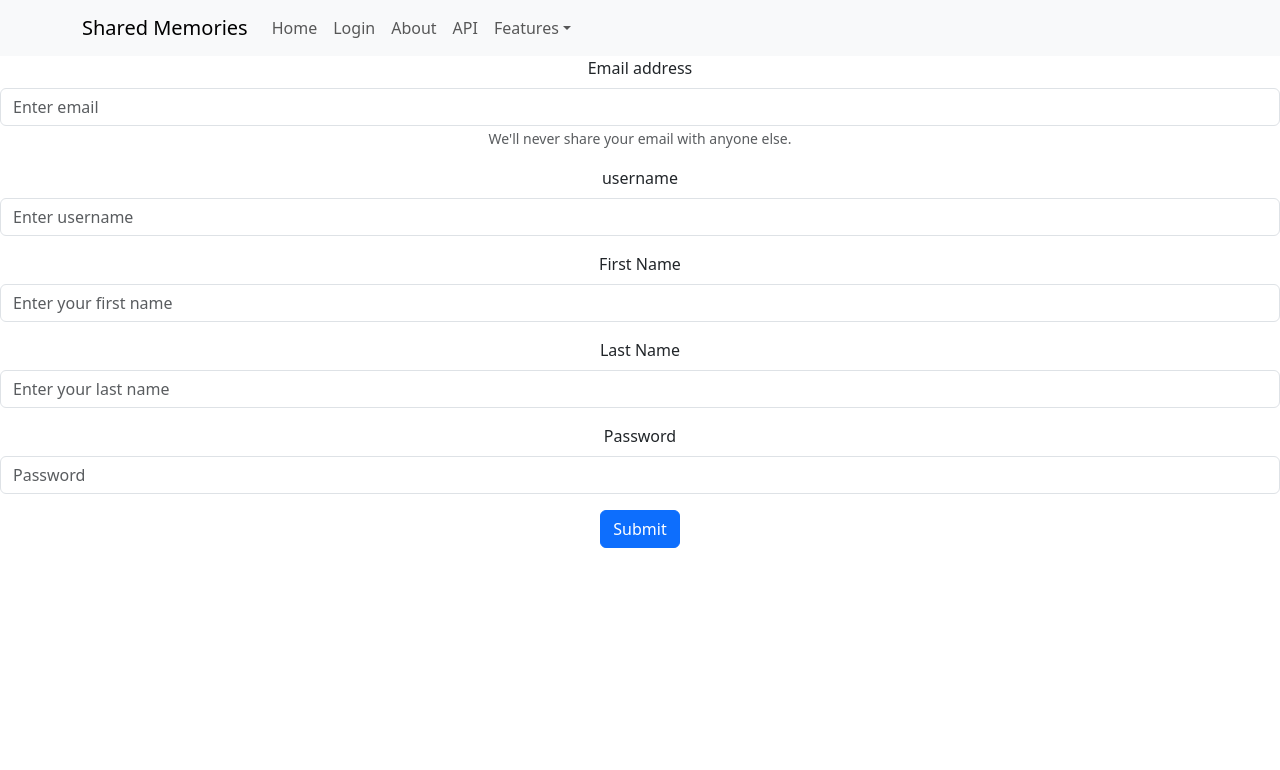
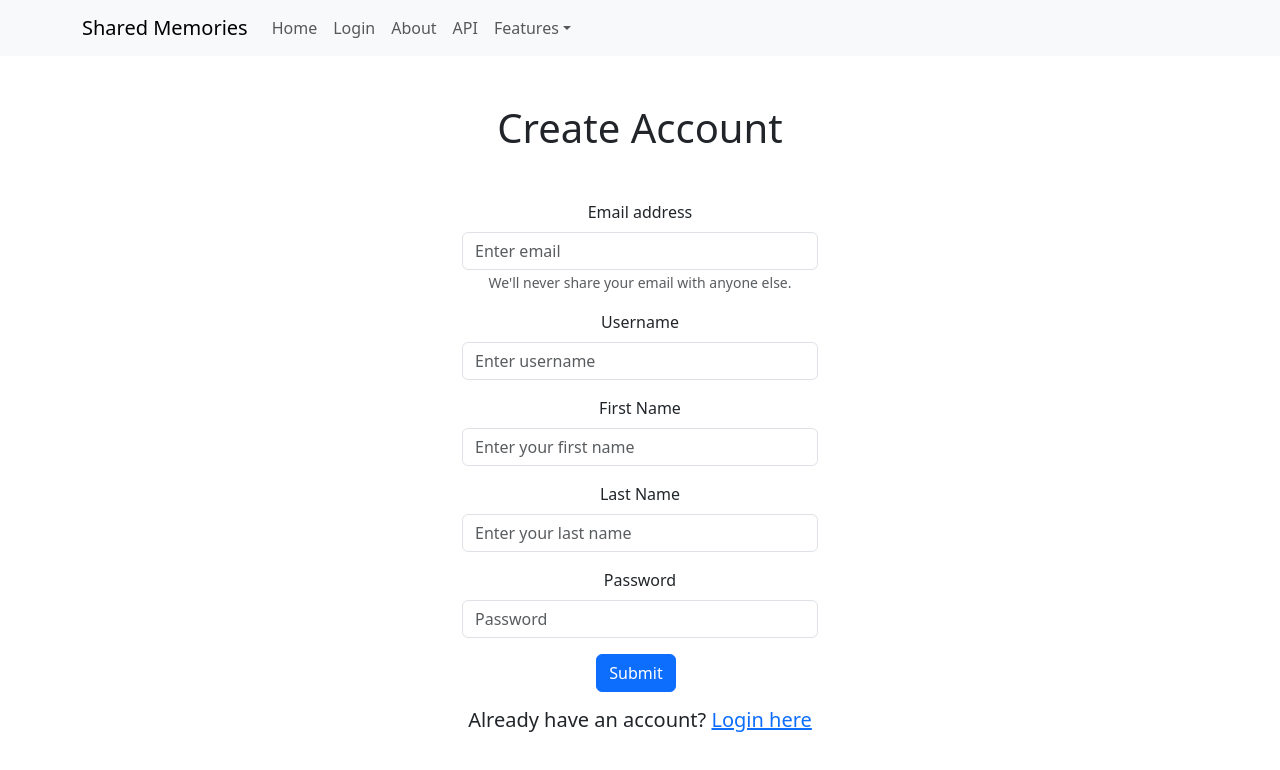
Before and after one commit to Shared-Memories-Capstone/Shared_Memories, a React (Vite) app in the folder frontend/: page /newuser in a window 1280 px wide. Shown: the top 770 px of the page. Built offline with nearby package versions, Linux system fonts and the light colour scheme.

Commit message:
just a little design update here, nothing too crazy

```diff
--- a/frontend/src/components/LoginForm.jsx
+++ b/frontend/src/components/LoginForm.jsx
@@ -1,11 +1,15 @@
-import Button from 'react-bootstrap/Button';
-import Form from 'react-bootstrap/Form';
+import { Container, Row, Col, Button, Form } from 'react-bootstrap';
+import { Link } from 'react-router-dom';
 
 function LoginForm() {
   return (
-    <Form>
+    <Container>
+      <Row className="justify-content-center mt-5">
+        <Col xs={12} md={6} lg={4}>
+          <h1>Login</h1>
+          <Form className="mt-5">
             <Form.Group className="mb-3" controlId="formBasicEmail">
-        <Form.Label>username</Form.Label>
+              <Form.Label>Username</Form.Label>
               <Form.Control type="username" placeholder="username" />
             </Form.Group>
 
@@ -13,13 +17,14 @@ function LoginForm() {
               <Form.Label>Password</Form.Label>
               <Form.Control type="password" placeholder="Password" />
             </Form.Group>
-      <Button variant="primary" type="submit">
+            <Button variant="primary" type="submit" className="me-2">
               Submit
             </Button>
-      <Button href='/newuser' variant="secondary" type="submit">
-        Create Login
-      </Button>
+            <h5 className='mt-3'>Don{"'"}t have an account? <Link to='/newuser'>Create one here</Link></h5>
           </Form>
+        </Col>
+      </Row>
+    </Container>
   );
 }
 
--- a/frontend/src/components/NewUser.jsx
+++ b/frontend/src/components/NewUser.jsx
@@ -1,32 +1,34 @@
-import Button from 'react-bootstrap/Button';
-import Form from 'react-bootstrap/Form';
+import { Container, Row, Col, Button, Form } from 'react-bootstrap';
+import { Link } from 'react-router-dom';
 
 function NewUser() {
   return (
-    <Form>
+    <Container>
+      <Row className="justify-content-center mt-5">
+        <Col xs={12} md={6} lg={4}>
+          <h1>Create Account</h1>
+          <Form className="mt-5">
             <Form.Group className="mb-3" controlId="formBasicEmail">
               <Form.Label>Email address</Form.Label>
               <Form.Control type="email" placeholder="Enter email" />
               <Form.Text className="text-muted">
-          We'll never share your email with anyone else.
+                We{"'"}ll never share your email with anyone else.
               </Form.Text>
             </Form.Group>
 
-      <Form.Group className="mb-3" controlId="formBasicEmail">
-        <Form.Label>username</Form.Label>
-        <Form.Control type="username" placeholder="Enter username" />
+            <Form.Group className="mb-3" controlId="formBasicUsername">
+              <Form.Label>Username</Form.Label>
+              <Form.Control type="text" placeholder="Enter username" />
             </Form.Group>
 
-
-      <Form.Group className="mb-3" controlId="formBasicEmail">
+            <Form.Group className="mb-3" controlId="formBasicFirstName">
               <Form.Label>First Name</Form.Label>
-        <Form.Control type="firstname" placeholder="Enter your first name" />
+              <Form.Control type="text" placeholder="Enter your first name" />
             </Form.Group>
 
-
-      <Form.Group className="mb-3" controlId="formBasicEmail">
+            <Form.Group className="mb-3" controlId="formBasicLastName">
               <Form.Label>Last Name</Form.Label>
-        <Form.Control type="lastname" placeholder="Enter your last name" />
+              <Form.Control type="text" placeholder="Enter your last name" />
             </Form.Group>
 
             <Form.Group className="mb-3" controlId="formBasicPassword">
@@ -34,10 +36,14 @@ function NewUser() {
               <Form.Control type="password" placeholder="Password" />
             </Form.Group>
 
-      <Button variant="primary" type="submit">
+            <Button variant="primary" type="submit" className="me-2">
               Submit
             </Button>
+            <h5 className="mt-3">Already have an account? <Link to="/login">Login here</Link></h5>
           </Form>
+        </Col>
+      </Row>
+    </Container>
   );
 }
 
```
Lines whose indentation alone changed are shown as unchanged.
